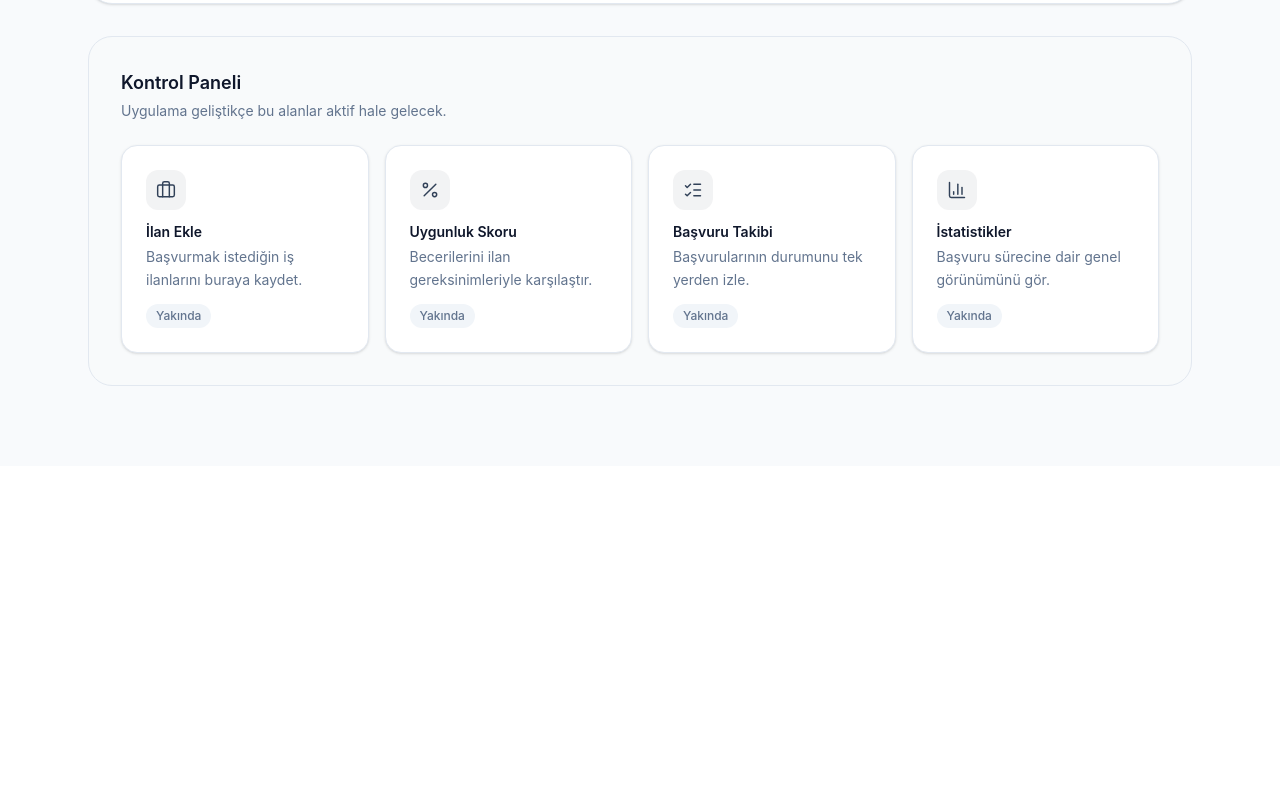
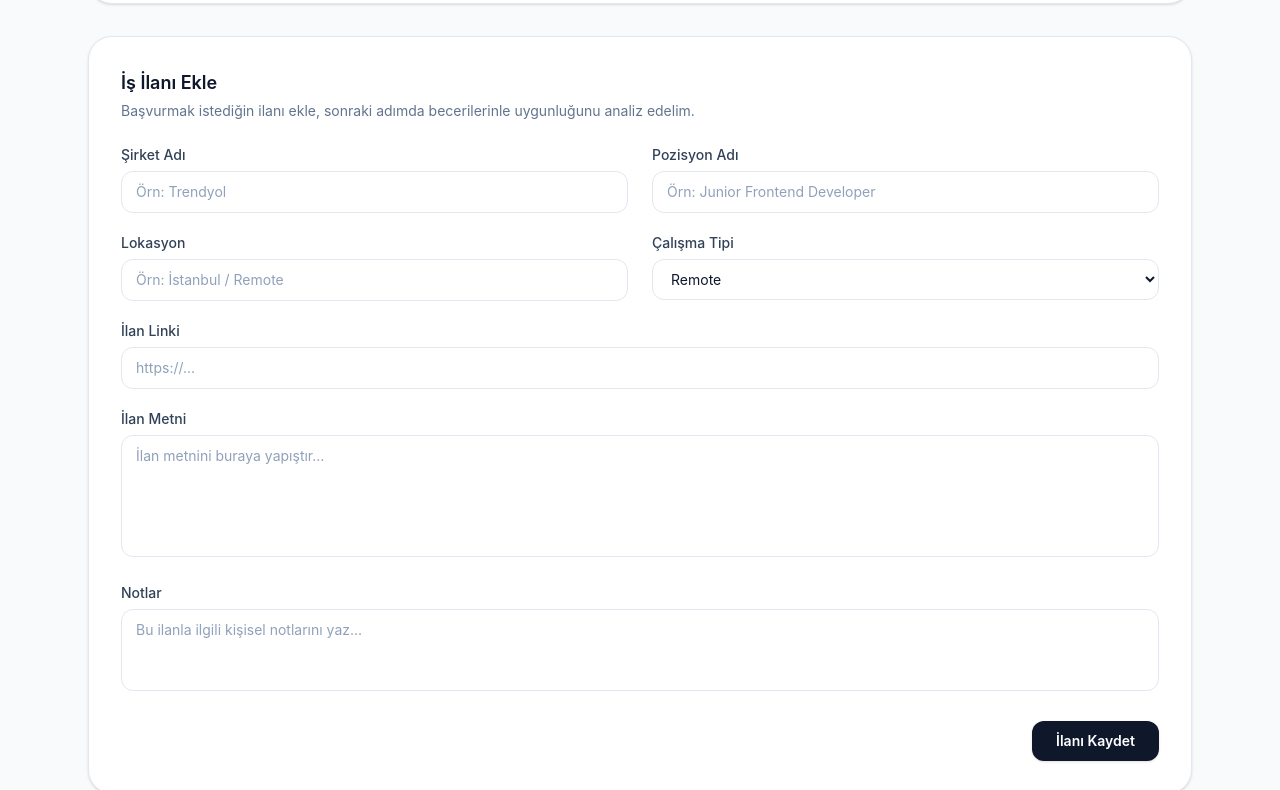
Before and after one commit to EnessCansever/jobfit-tr, a React (Vite) app: page / in a window 1280 px wide. Shown: the part 618-1408 px from the top of the page. Before the commit the page ends 1084 px from the top, so only its background shows below. Built offline with nearby package versions, Linux system fonts and the light colour scheme.

Commit message:
feat: implement job application form

```diff
--- a/src/App.tsx
+++ b/src/App.tsx
@@ -2,10 +2,12 @@ import { useState } from 'react'
 import Header from './components/Header'
 import Hero from './components/Hero'
 import SkillSelector from './components/SkillSelector'
+import JobForm from './components/JobForm'
 import DashboardSection from './components/DashboardSection'
 
 function App() {
   const [selectedSkills, setSelectedSkills] = useState<string[]>([])
+  const [applications, setApplications] = useState<any[]>([])
 
   return (
     <div className="min-h-screen bg-slate-50">
@@ -16,6 +18,14 @@ function App() {
           selectedSkills={selectedSkills}
           onChange={setSelectedSkills}
         />
+        <JobForm
+          onSubmit={(formData) =>
+            setApplications((prev) => [...prev, formData])
+          }
+        />
+        <p className="mx-auto max-w-6xl px-6 pb-4 text-sm text-slate-400">
+          Eklenen ilan sayısı: {applications.length}
+        </p>
         <DashboardSection />
       </main>
     </div>
--- /dev/null
+++ b/src/components/JobForm.tsx
@@ -0,0 +1,248 @@
+import { useState } from 'react'
+import type { FormEvent } from 'react'
+import type { WorkType } from '../types/job'
+
+interface JobFormData {
+  company: string
+  position: string
+  location: string
+  workType: WorkType
+  jobUrl: string
+  description: string
+  notes: string
+}
+
+interface JobFormProps {
+  onSubmit: (formData: JobFormData) => void
+}
+
+const EMPTY_FORM: JobFormData = {
+  company: '',
+  position: '',
+  location: '',
+  workType: 'Remote',
+  jobUrl: '',
+  description: '',
+  notes: '',
+}
+
+type FormErrors = Partial<Record<'company' | 'position' | 'description', string>>
+
+const inputBaseClass =
+  'w-full rounded-xl border bg-white px-3.5 py-2.5 text-sm text-slate-900 placeholder:text-slate-400 outline-none transition-colors focus:ring-2 focus:ring-slate-900/10'
+
+function getInputClass(hasError: boolean) {
+  return `${inputBaseClass} ${
+    hasError
+      ? 'border-red-400 focus:border-red-500'
+      : 'border-slate-200 focus:border-slate-400'
+  }`
+}
+
+export default function JobForm({ onSubmit }: JobFormProps) {
+  const [formData, setFormData] = useState<JobFormData>(EMPTY_FORM)
+  const [errors, setErrors] = useState<FormErrors>({})
+
+  function updateField<K extends keyof JobFormData>(
+    field: K,
+    value: JobFormData[K],
+  ) {
+    setFormData((prev) => ({ ...prev, [field]: value }))
+  }
+
+  function validate(): FormErrors {
+    const nextErrors: FormErrors = {}
+
+    if (!formData.company.trim()) {
+      nextErrors.company = 'Şirket adı boş olamaz.'
+    }
+    if (!formData.position.trim()) {
+      nextErrors.position = 'Pozisyon adı boş olamaz.'
+    }
+    if (!formData.description.trim()) {
+      nextErrors.description = 'İlan metni boş olamaz.'
+    }
+
+    return nextErrors
+  }
+
+  function handleSubmit(event: FormEvent<HTMLFormElement>) {
+    event.preventDefault()
+
+    const nextErrors = validate()
+    setErrors(nextErrors)
+
+    if (Object.keys(nextErrors).length > 0) {
+      return
+    }
+
+    onSubmit(formData)
+    setFormData(EMPTY_FORM)
+    setErrors({})
+  }
+
+  return (
+    <section className="mx-auto max-w-6xl px-6 pb-8">
+      <div className="rounded-3xl border border-slate-200 bg-white p-6 shadow-sm sm:p-8">
+        <div className="mb-6">
+          <h2 className="text-lg font-semibold text-slate-900">
+            İş İlanı Ekle
+          </h2>
+          <p className="mt-1 text-sm text-slate-500">
+            Başvurmak istediğin ilanı ekle, sonraki adımda becerilerinle
+            uygunluğunu analiz edelim.
+          </p>
+        </div>
+
+        <form onSubmit={handleSubmit} noValidate>
+          <div className="grid grid-cols-1 gap-x-6 gap-y-5 sm:grid-cols-2">
+            <div>
+              <label
+                htmlFor="company"
+                className="mb-1.5 block text-sm font-medium text-slate-700"
+              >
+                Şirket Adı
+              </label>
+              <input
+                id="company"
+                type="text"
+                value={formData.company}
+                onChange={(e) => updateField('company', e.target.value)}
+                placeholder="Örn: Trendyol"
+                className={getInputClass(Boolean(errors.company))}
+              />
+              {errors.company && (
+                <p className="mt-1.5 text-xs text-red-500">{errors.company}</p>
+              )}
+            </div>
+
+            <div>
+              <label
+                htmlFor="position"
+                className="mb-1.5 block text-sm font-medium text-slate-700"
+              >
+                Pozisyon Adı
+              </label>
+              <input
+                id="position"
+                type="text"
+                value={formData.position}
+                onChange={(e) => updateField('position', e.target.value)}
+                placeholder="Örn: Junior Frontend Developer"
+                className={getInputClass(Boolean(errors.position))}
+              />
+              {errors.position && (
+                <p className="mt-1.5 text-xs text-red-500">
+                  {errors.position}
+                </p>
+              )}
+            </div>
+
+            <div>
+              <label
+                htmlFor="location"
+                className="mb-1.5 block text-sm font-medium text-slate-700"
+              >
+                Lokasyon
+              </label>
+              <input
+                id="location"
+                type="text"
+                value={formData.location}
+                onChange={(e) => updateField('location', e.target.value)}
+                placeholder="Örn: İstanbul / Remote"
+                className={getInputClass(false)}
+              />
+            </div>
+
+            <div>
+              <label
+                htmlFor="workType"
+                className="mb-1.5 block text-sm font-medium text-slate-700"
+              >
+                Çalışma Tipi
+              </label>
+              <select
+                id="workType"
+                value={formData.workType}
+                onChange={(e) =>
+                  updateField('workType', e.target.value as WorkType)
+                }
+                className={getInputClass(false)}
+              >
+                <option value="Remote">Remote</option>
+                <option value="Hybrid">Hybrid</option>
+                <option value="Office">Office</option>
+              </select>
+            </div>
+
+            <div className="sm:col-span-2">
+              <label
+                htmlFor="jobUrl"
+                className="mb-1.5 block text-sm font-medium text-slate-700"
+              >
+                İlan Linki
+              </label>
+              <input
+                id="jobUrl"
+                type="text"
+                value={formData.jobUrl}
+                onChange={(e) => updateField('jobUrl', e.target.value)}
+                placeholder="https://..."
+                className={getInputClass(false)}
+              />
+            </div>
+
+            <div className="sm:col-span-2">
+              <label
+                htmlFor="description"
+                className="mb-1.5 block text-sm font-medium text-slate-700"
+              >
+                İlan Metni
+              </label>
+              <textarea
+                id="description"
+                value={formData.description}
+                onChange={(e) => updateField('description', e.target.value)}
+                placeholder="İlan metnini buraya yapıştır..."
+                rows={5}
+                className={`${getInputClass(Boolean(errors.description))} resize-none`}
+              />
+              {errors.description && (
+                <p className="mt-1.5 text-xs text-red-500">
+                  {errors.description}
+                </p>
+              )}
+            </div>
+
+            <div className="sm:col-span-2">
+              <label
+                htmlFor="notes"
+                className="mb-1.5 block text-sm font-medium text-slate-700"
+              >
+                Notlar
+              </label>
+              <textarea
+                id="notes"
+                value={formData.notes}
+                onChange={(e) => updateField('notes', e.target.value)}
+                placeholder="Bu ilanla ilgili kişisel notlarını yaz..."
+                rows={3}
+                className={`${getInputClass(false)} resize-none`}
+              />
+            </div>
+          </div>
+
+          <div className="mt-6 flex justify-end">
+            <button
+              type="submit"
+              className="rounded-xl bg-slate-900 px-6 py-2.5 text-sm font-semibold text-white shadow-sm transition-colors hover:bg-slate-800"
+            >
+              İlanı Kaydet
+            </button>
+          </div>
+        </form>
+      </div>
+    </section>
+  )
+}
```
